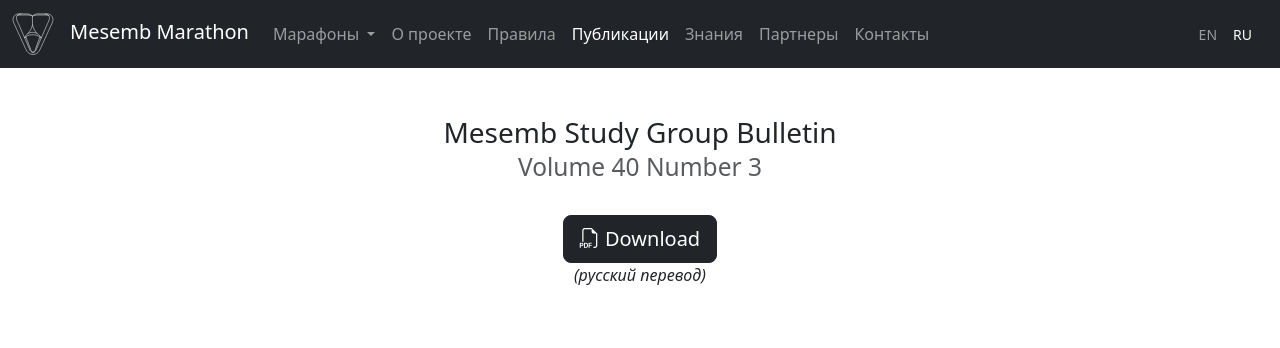
After one commit to Square-Pot/lithops-life, a Django app: page /publications in a window 1280 px wide. The commit adds this page. Shown: the top 348 px of the page. Run offline with Django 4.2, Linux system fonts and the light colour scheme; data that the repository does not hold is empty; parts of the project's set-up code (start-up, migrations or seed data) failed here and were passed over.

Commit message:
add: publications page

```diff
--- a/app/app/templates/main.html
+++ b/app/app/templates/main.html
@@ -75,7 +75,7 @@
                 <a class="nav-link {% if url_name == 'marathon rules' %}active{% endif %}" href="{% url 'marathon rules' %}" tabindex="-1" aria-disabled="true">{% trans 'Правила' %}</a>
               </li>
               <li class="nav-item">
-                <a class="nav-link disabled" href="#" tabindex="-1" aria-disabled="true">{% trans 'Публикации' %}</a>
+                <a class="nav-link {% if url_name == 'marathon publications' %}active{% endif %}" href="{% url 'marathon publications' %}" tabindex="-1" aria-disabled="true">{% trans 'Публикации' %}</a>
               </li>
               <li class="nav-item">
                 <a class="nav-link {% if url_name == 'marathon knowledge' %}active{% endif %}" href="{% url 'marathon knowledge' %}" tabindex="-1" aria-disabled="true">{% trans 'Знания' %}</a>
--- a/app/app/urls.py
+++ b/app/app/urls.py
@@ -32,6 +32,7 @@ urlpatterns = [
     path("contacts", marathon_views.contacts, name="marathon contacts"),
     path("knowledge", marathon_views.knowledge, name="marathon knowledge"),
     path("rules", marathon_views.rules, name="marathon rules"),
+    path("publications", marathon_views.publications, name="marathon publications"),
     path('set_language/', marathon_views.set_language, name='set_lang'),
     # path('i18n/', include('django.conf.urls.i18n')),
 ]
--- /dev/null
+++ b/app/marathon/templates/marathon/publications.html
@@ -0,0 +1,38 @@
+{% extends "main.html" %}
+{% load static %}
+{% load i18n %}
+
+{% block head %}
+    <style type="text/css">
+        h3 {
+            padding-top: 0.7em
+        }
+    </style>
+{% endblock %}
+
+{% block body %}
+
+<main>
+    <div class="container mt-5">
+        <div class="row">
+            <div class="col text-center">
+                <h3>
+                    Mesemb Study Group Bulletin
+                    <br/><small class="text-muted">Volume 40 Number 3</small>
+                </h3>
+                <a href="https://storage.yandexcloud.net/lithops.life/etc/MSGB40-3_62-65_RU.pdf" class="btn btn-dark btn-lg mt-4 mb-0" role="button" ><i class="bi bi-filetype-pdf"></i> Download</a>
+                <p class="fst-italic fw-lighter">(русский перевод)</p>
+            </div>
+        </div>
+        <div class="row my-5">
+            <div class="col text-center">
+                <iframe width="560" height="315" src="https://www.youtube.com/embed/REtBW2axV4A?si=pP3ztEshy9ppVVmW" title="YouTube video player" frameborder="0" allow="accelerometer; autoplay; clipboard-write; encrypted-media; gyroscope; picture-in-picture; web-share" referrerpolicy="strict-origin-when-cross-origin" allowfullscreen></iframe>
+            </div>
+        </div>
+
+
+
+    </div>
+</main>
+
+{% endblock  %}
--- a/app/marathon/views.py
+++ b/app/marathon/views.py
@@ -82,6 +82,11 @@ def knowledge(request):
     template = loader.get_template('marathon/knowledge.html')
     return HttpResponse(template.render(context, request))
 
+def publications(request):
+    context = {}
+    template = loader.get_template('marathon/publications.html')
+    return HttpResponse(template.render(context, request))
+
 def rules(request):
     context = {}
     template = loader.get_template('marathon/rules.html')
```
